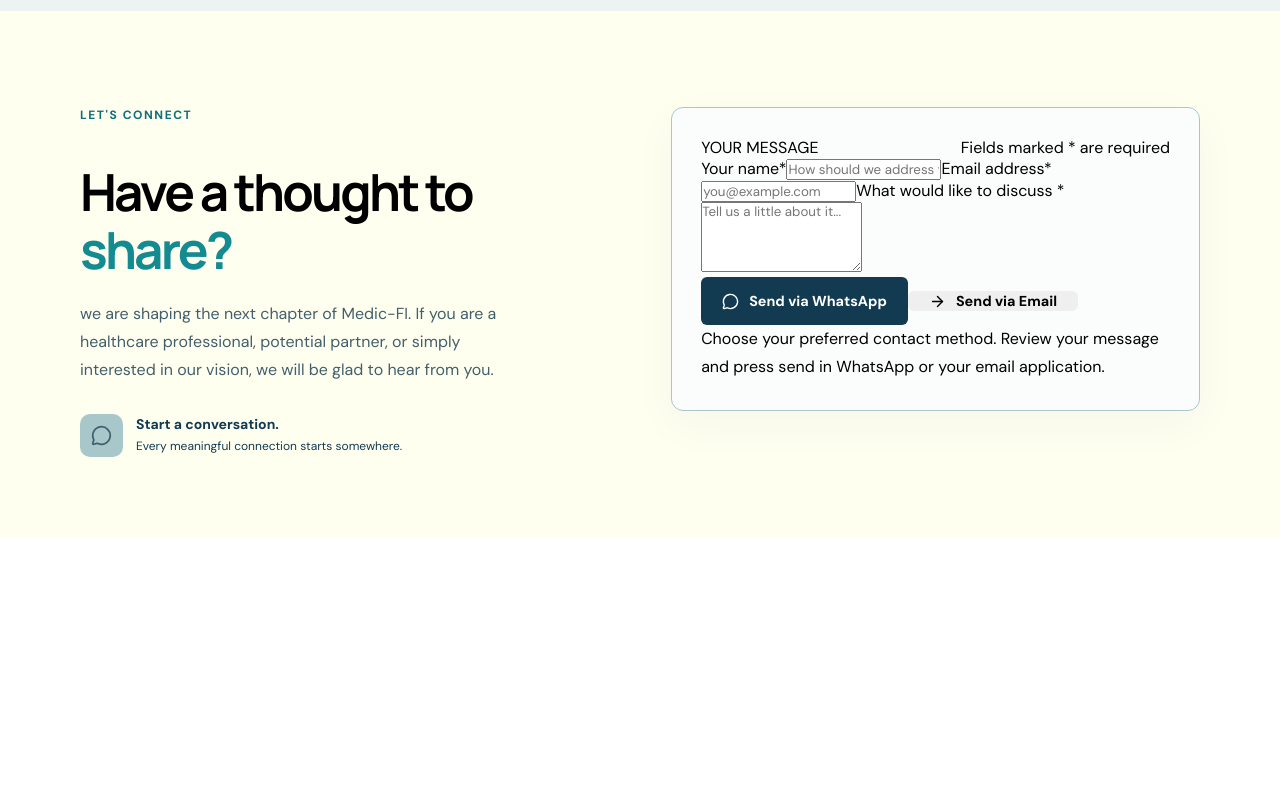
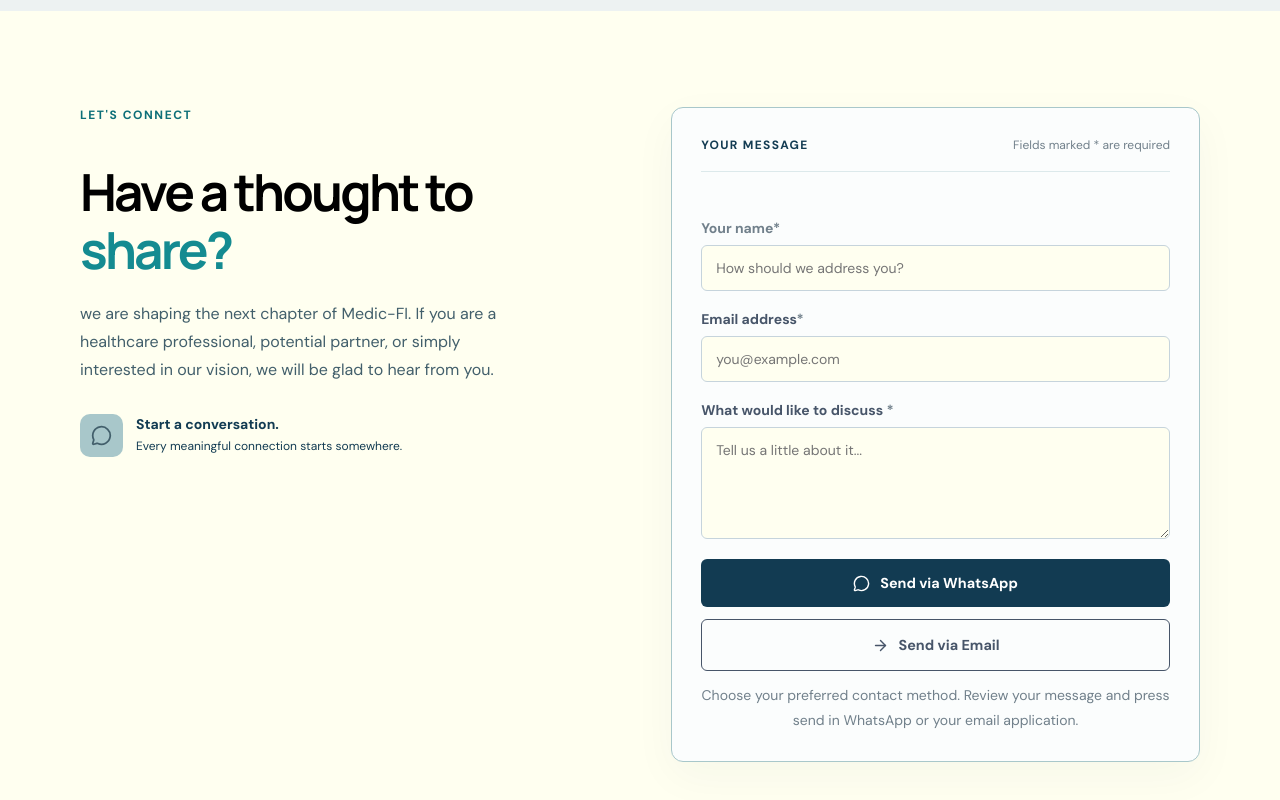
Before and after one commit to NDeenSanhaj96/medic-fi, a React (Vite) app: page / in a window 1280 px wide. Shown: the part 3149-3949 px from the top of the page. Before the commit the page ends 3686 px from the top, so only its background shows below. Built offline with nearby package versions, Linux system fonts and the light colour scheme.

Commit message:
style: Add styles to the contact form

```diff
--- a/src/App.css
+++ b/src/App.css
@@ -71,14 +71,16 @@
   color: var(--color-primary);
 }
 
-.button_secondary {
+.button_secondary,
+.button_email {
   padding: var(--space-4);
   color: var(--color-text-primary);
   border: 1px solid var(--color-border-strong);
   transition: all var(--transition-normal);
 }
 
-.button_secondary:hover {
+.button_secondary:hover,
+.button_email:hover {
   color: var(--color-text-inverse);
   background: var(--color-primary);
   transform: translateY(-1px);
@@ -535,7 +537,91 @@
 .contact_form-heading {
   display: flex;
   justify-content: space-between;
+  gap: 12px;
+  margin-bottom: 28px;
+  padding-bottom: 18px;
+  border-bottom: 1px solid #dce9eb;
 }
+
+.contact_form-heading span:first-child {
+  font-size: var(--font-size-xs);
+  font-weight: var(--font-weight-black);
+  letter-spacing: 0.11em;
+  color: var(--color-primary);
+}
+
+.contact_form-heading span:last-child {
+  color: var(--color-text-muted);
+  font-size: var(--font-size-xs);
+}
+
+.contact_form label {
+  display: block;
+  padding: 19px 0 8px;
+  color: var(--color-text-primary);
+  font-size: var(--font-size-sm);
+  font-weight: var(--font-weight-bold);
+}
+
+.contact_form label span {
+  color: var(--color-text-muted);
+}
+
+.contact_form input,
+.contact_form textarea {
+  display: block;
+  width: 100%;
+  padding: 13px 14px;
+  border: 1px solid var(--color-border-strong);
+  border-radius: 6px;
+  background: var(--color-white-background);
+  color: var(--color-text-muted);
+  font-size: var(--font-size-sm);
+  outline: none;
+  transition: all var(--transition-normal);
+}
+
+.contact_form input:focus,
+.contact_form textarea:focus {
+  border-color: var(--color-secondary);
+  box-shadow: 0 0 0 3px rgb(20 139 145 / 12%);
+}
+
+.contact_form textarea {
+  min-height: 112px;
+  resize: vertical;
+}
+
+.contact_form-submit {
+  width: 100%;
+  margin-top: 21px;
+}
+
+.contact_form-note {
+  margin: 12px 0 0;
+  font-size: var(--font-size-sm);
+  text-align: center;
+  color: var(--color-text-muted);
+}
+
+.contact_form-actions {
+  display: flex;
+  flex-wrap: wrap;
+  gap: 12px;
+  margin-top: 20px;
+}
+
+.contact_form-actions .contact_form-submit {
+  margin-top: 0;
+}
+
+.button_email {
+  background: transparent;
+  color: var(--color-text-primary);
+  border: 1px solid currentColor;
+}
+
+
 
 /*
 ====================
```
